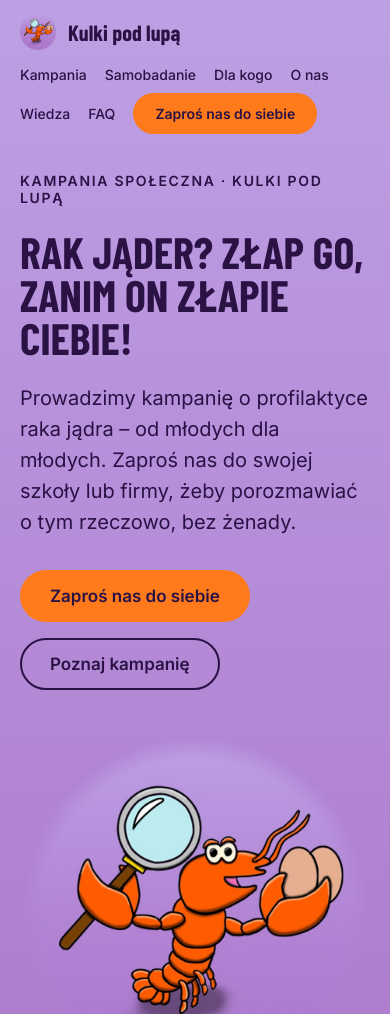
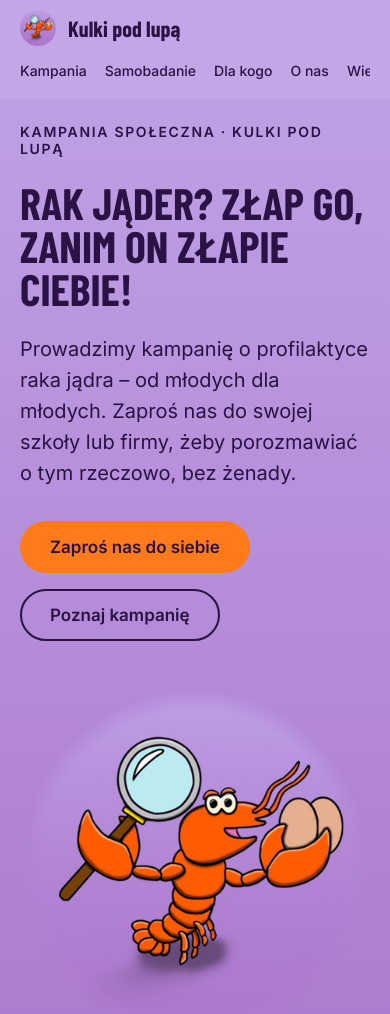
Before and after one commit to Goall89/kulki-pod-lupa-strona, a plain HTML site: page index.html in a window 390 px wide. Shown: the top 1014 px of the page. Drawn offline with nearby package versions, Linux system fonts and the light colour scheme.

Commit message:
Menu przyklejone do góry ekranu podczas przewijania
- nagłówek wyjęty z hero, position: sticky z rozmytym tłem i cieniem po przewinięciu
- scroll-padding, żeby sekcje nie chowały się pod menu
- na telefonie menu w jednym wierszu, przewijane w bok

Co-Authored-By: Claude Opus 5.5 <noreply@anthropic.com>

```diff
--- a/css/style.css
+++ b/css/style.css
@@ -1,6 +1,10 @@
 /* Style bazowe. Większość wyglądu jest na razie zapisana inline w index.html
    (tak wyszło z wizualizacji); tutaj są style globalne i responsywność. */
-html{scroll-behavior:smooth;scroll-padding-top:12px}
+html{scroll-behavior:smooth;scroll-padding-top:84px}
+
+/* Menu przyklejone do góry ekranu */
+.site-header{position:sticky;top:0;z-index:100;background:rgba(189,160,228,.92);-webkit-backdrop-filter:blur(10px);backdrop-filter:blur(10px);transition:box-shadow .2s ease}
+.site-header.is-scrolled{box-shadow:0 6px 20px rgba(42,18,69,.18)}
 body{margin:0;font-family:'Inter',system-ui,sans-serif;color:#2A1245;background:#F6F0FB}
 img{max-width:100%}
 a{color:inherit;text-decoration:none}
@@ -14,7 +18,13 @@ h2[style]{font-size:clamp(36px,6vw,56px)!important}
 @media (max-width:860px){
   [style*="padding:0 40px"]{padding-left:20px!important;padding-right:20px!important}
   [style*="padding:18px 40px"]{padding:14px 20px!important}
-  nav[aria-label="Menu główne"]{gap:10px 18px!important;font-size:14px!important}
+  html{scroll-padding-top:116px}
+  .site-header > div{gap:8px!important;padding:10px 20px!important}
+  /* na telefonie menu w jednym wierszu, przewijane w bok, żeby nie zasłaniało pół ekranu */
+  nav[aria-label="Menu główne"]{flex-wrap:nowrap!important;overflow-x:auto;width:100%;gap:18px!important;font-size:14px!important;scrollbar-width:none;padding-bottom:2px}
+  nav[aria-label="Menu główne"]::-webkit-scrollbar{display:none}
+  nav[aria-label="Menu główne"] a{flex:0 0 auto;white-space:nowrap}
+  nav[aria-label="Menu główne"] a[href="#kontakt"]{padding:8px 16px!important}
   section[style*="padding:96px 0"]{padding-top:56px!important;padding-bottom:56px!important}
   section[style*="padding:48px 0 96px"]{padding-top:24px!important;padding-bottom:56px!important}
   [style*="grid-template-columns:repeat(4"]{grid-template-columns:repeat(2,minmax(0,1fr))!important}
--- a/index.html
+++ b/index.html
@@ -14,9 +14,8 @@
 <body>
 <div style="width:100%;max-width:1360px;margin:0 auto;background:#F6F0FB;color:#2A1245;font-family:'Inter',system-ui,sans-serif">
 
-<!-- NAV + HERO (gradient) -->
-<div style="background:linear-gradient(180deg,#BDA0E4 0%,#AD79CC 100%)">
-<header style="background:transparent;color:#2A1245">
+<!-- NAV (przyklejone do góry podczas przewijania) -->
+<header class="site-header" style="color:#2A1245">
 <div style="max-width:1200px;margin:0 auto;padding:18px 40px;display:flex;flex-wrap:wrap;align-items:center;justify-content:space-between;gap:16px">
 <a href="#top" style="display:flex;align-items:center;gap:12px;font-family:'Barlow Condensed',sans-serif;font-weight:700;font-size:22px;color:#2A1245">
 <img src="images/maskotka.jpg" alt="" style="width:36px;height:36px;border-radius:50%;object-fit:cover">
@@ -34,7 +33,8 @@ Kulki pod lupą
 </div>
 </header>
 
-<!-- HERO -->
+<!-- HERO (gradient) -->
+<div style="background:linear-gradient(180deg,#BDA0E4 0%,#AD79CC 100%)">
 <section id="top" style="background:transparent;color:#2A1245;padding:48px 0 96px">
 <div style="max-width:1200px;margin:0 auto;padding:0 40px;display:flex;flex-wrap:wrap;align-items:center;gap:48px">
 <div style="flex:1 1 520px;min-width:0;display:flex;flex-direction:column;gap:24px">
@@ -331,5 +331,15 @@ Kulki pod lupą
 
 </div>
 <script src="js/form.js"></script>
+<script>
+// cień pod przyklejonym menu, gdy strona jest przewinięta
+(function () {
+  var header = document.querySelector('.site-header');
+  if (!header) return;
+  function update() { header.classList.toggle('is-scrolled', window.scrollY > 8); }
+  window.addEventListener('scroll', update, { passive: true });
+  update();
+})();
+</script>
 </body>
 </html>
```
